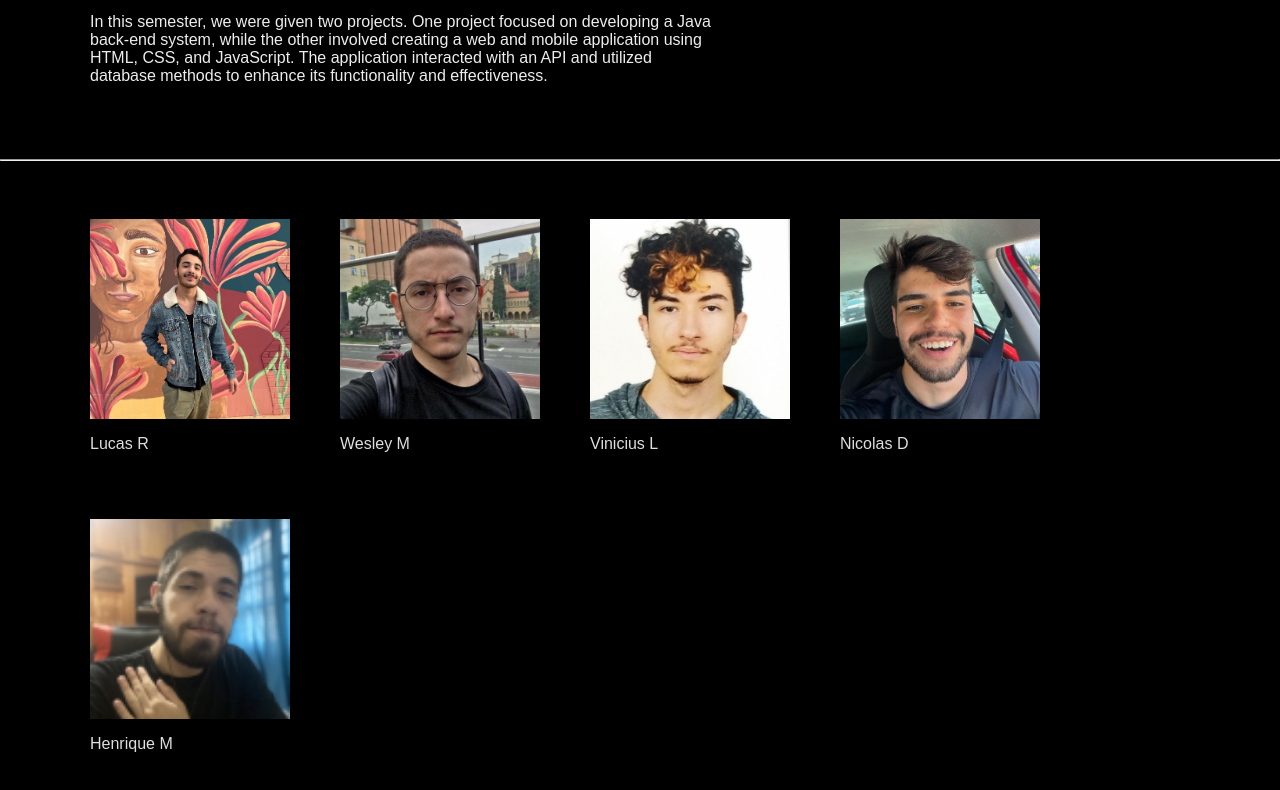
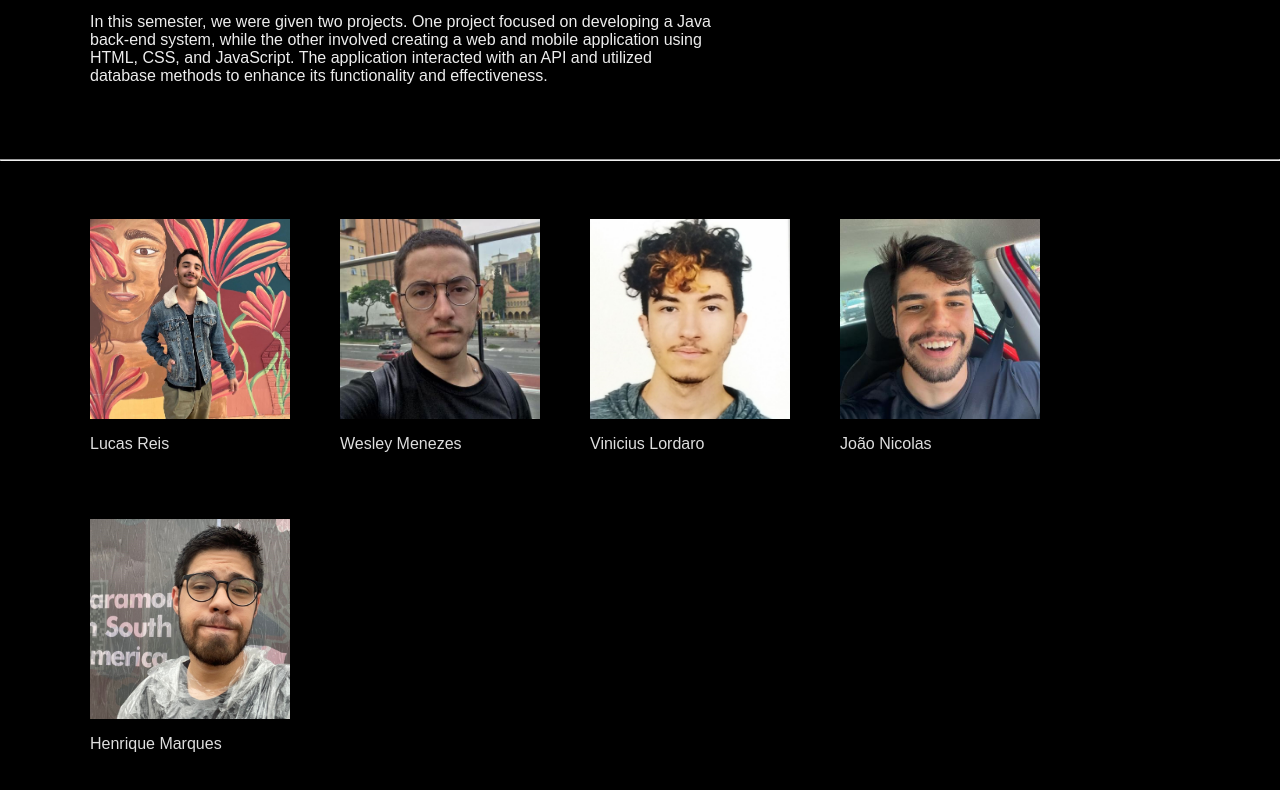
Before and after one commit to xxwelldone/GOOD-ENOUGH, a plain HTML site: page aboutus.html in a window 1280 px wide. Shown: the part 342-1132 px from the top of the page. Drawn offline with Linux system fonts and the light colour scheme; no server answers.

Commit message:
Photos update

```diff
--- a/aboutus.html
+++ b/aboutus.html
@@ -44,26 +44,27 @@
 
             <li><a a href="https://www.linkedin.com/in/lucas-reis-%F0%9F%8F%B3%EF%B8%8F%E2%80%8D%F0%9F%8C%88-94a01618a/"
                     target="_blank"><img src="/imgs/WhatsApp Image 2023-05-18 at 12.55.40.jpeg" class="members">
-                    <p>Lucas R</p>
+                    <p>Lucas Reis</p>
                 </a>
             </li>
 
             <li><a a href="https://www.linkedin.com/in/wesley-menezes-625998193/" target="_blank"><img
                         src="/imgs/102559266.jpg" class="members">
-                    <p>Wesley M</p>
+                    <p>Wesley Menezes</p>
                 </a> </li>
 
-            <li><a a href="" target="_blank"><img src="/imgs/WhatsApp Image 2023-05-17 at 15.15.46.jpeg"
-                        class="members">
-                    <p>Vinicius L</p>
+            <li><a a href="https://www.linkedin.com/in/vinicius-lordaro-9106071ba/" target="_blank"><img
+                        src="/imgs/WhatsApp Image 2023-05-17 at 15.15.46.jpeg" class="members">
+                    <p>Vinicius Lordaro</p>
                 </a></li>
 
-            <li><a a href="" target="_blank"><img src="/imgs/129739030.jpg" class="members">
-                    <p>Nicolas D</p>
+            <li><a a href="https://www.linkedin.com/in/nicolas-dantas-7705a5208" target="_blank"><img
+                        src="/imgs/129739030.jpg" class="members">
+                    <p>João Nicolas</p>
                 </a></li>
             <li><a a href="https://www.linkedin.com/in/henrique-marques0606/" target="_blank"><img
-                        src="/imgs/86681672.png" class="members">
-                    <p>Henrique M</p>
+                        src="/imgs/WhatsApp Image 2023-05-31 at 21.03.15.jpeg" class="members">
+                    <p>Henrique Marques</p>
                 </a></li>
         </ul>
 
```
Also changed, not shown: battle.html (+1 -1 lines), imgs/WhatsApp Image 2023-05-31 at 21.03.15.jpeg (added).
